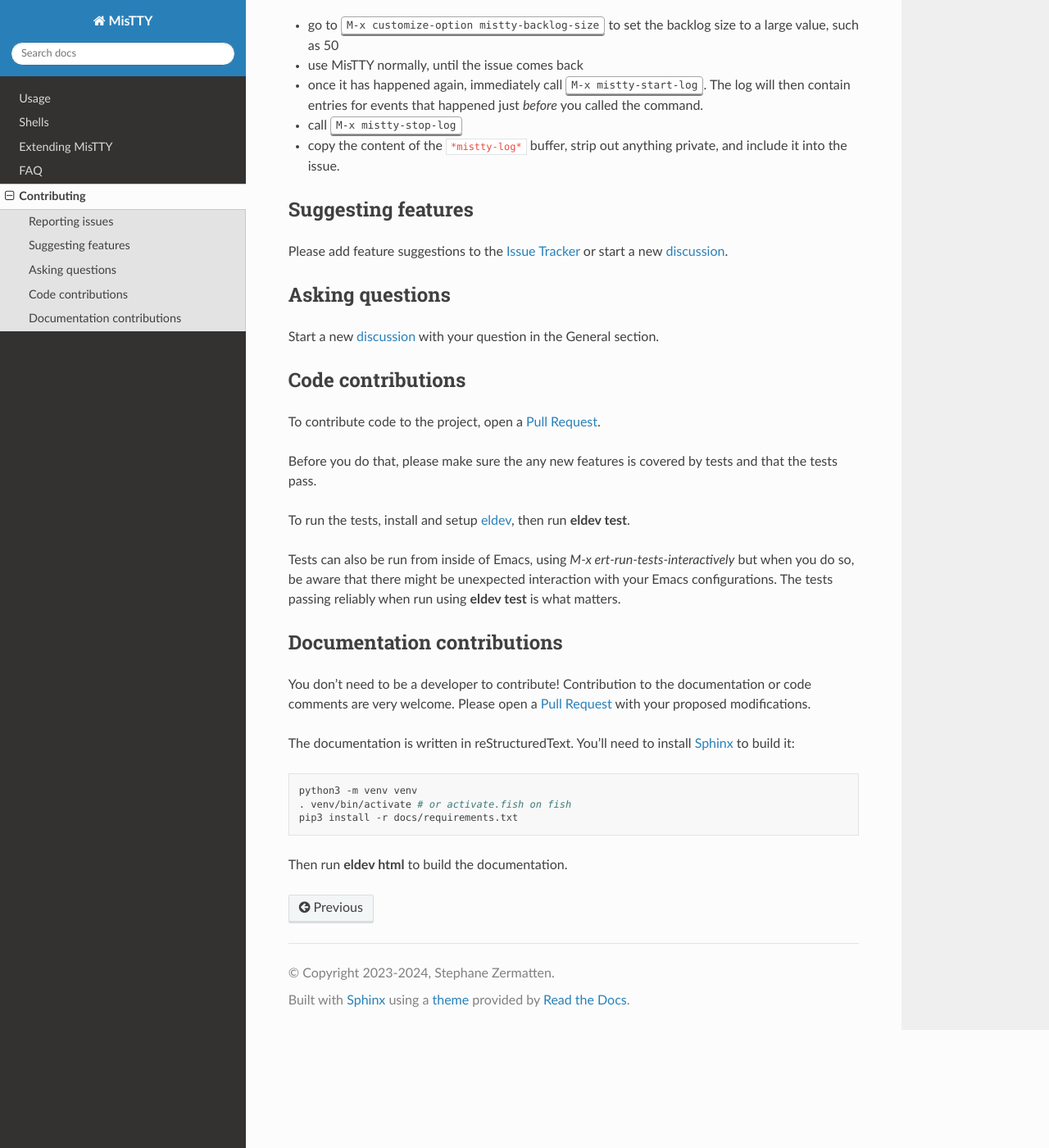
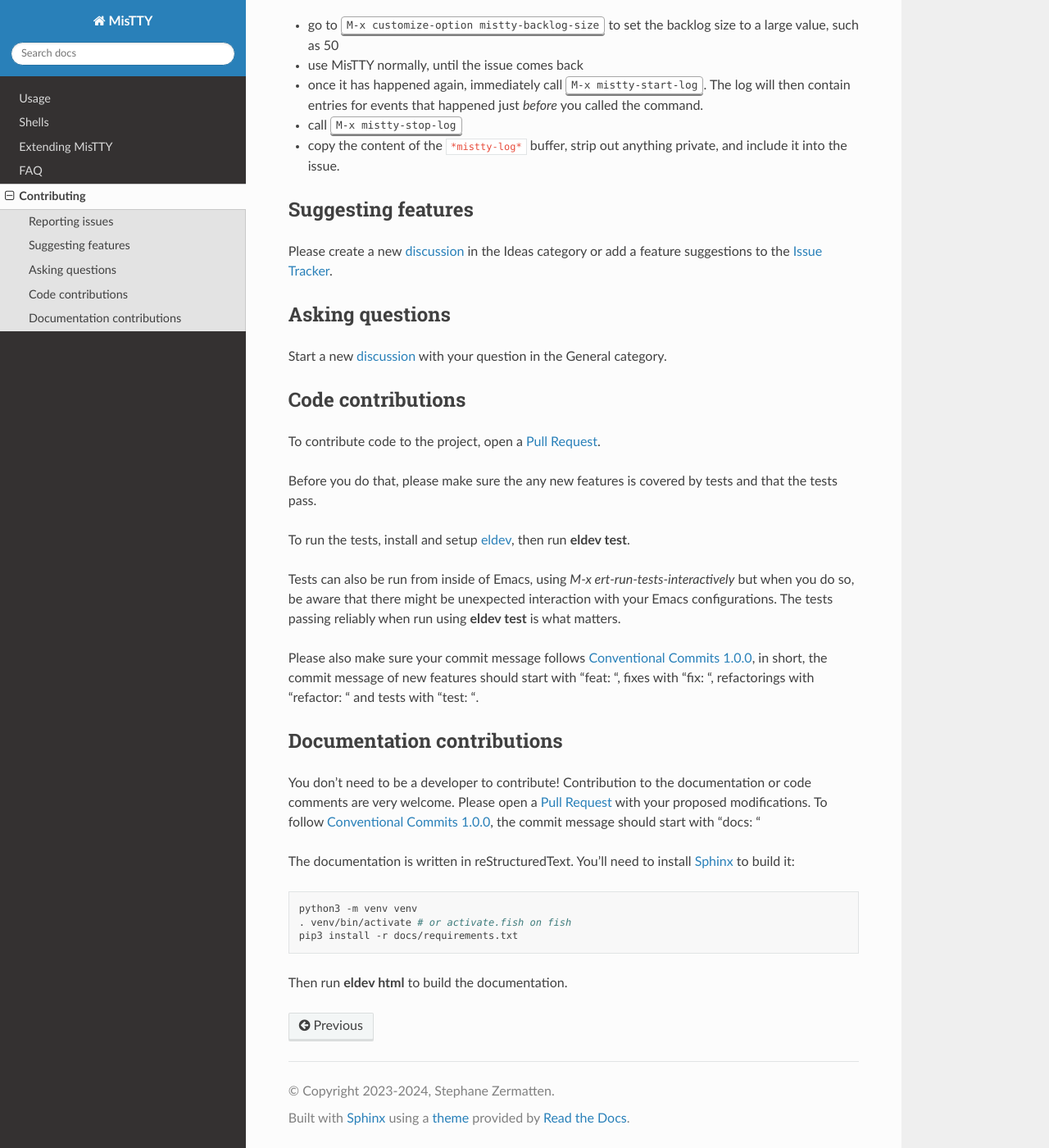
Before and after one commit to szermatt/mistty, a Sphinx documentation site: the page built from docs/source/contrib.rst, in a window 1280 px wide and 1400 px high, scrolled down 778 px. Shown: the whole window at 82% size. Built offline with Sphinx 7.4.7 and the Read the Docs theme 3.1.0, drawn with Linux system fonts in a browser that asks for light colours.

Commit message:
docs: Update contrib.rst: fix typos and mention conventional commit.

```diff
--- a/docs/source/contrib.rst
+++ b/docs/source/contrib.rst
@@ -56,12 +56,13 @@
 Suggesting features
 -------------------
 
-Please add feature suggestions to the `Issue Tracker`_ or start a new `discussion`_.
+Please create a new `discussion`_ in the Ideas category or add a
+feature suggestions to the `Issue Tracker`_.
 
 Asking questions
 ----------------
 
-Start a new `discussion`_ with your question in the General section.
+Start a new `discussion`_ with your question in the General category.
 
 Code contributions
 ------------------
@@ -80,6 +81,12 @@
 tests passing reliably when run using :command:`eldev test` is what
 matters.
 
+Please also make sure your commit message follows `Conventional
+Commits 1.0.0 <https://www.conventionalcommits.org/en/v1.0.0/>`_, in
+short, the commit message of new features should start with "feat: ",
+fixes with "fix: ", refactorings with "refactor: " and tests with
+"test: ".
+
 .. _eldev: https://github.com/emacs-eldev/eldev
 
 Documentation contributions
@@ -87,7 +94,9 @@
 
 You don't need to be a developer to contribute! Contribution to the
 documentation or code comments are very welcome. Please open a `Pull
-Request`_ with your proposed modifications.
+Request`_ with your proposed modifications. To follow `Conventional
+Commits 1.0.0 <https://www.conventionalcommits.org/en/v1.0.0/>`_, the
+commit message should start with "docs: "
 
 The documentation is written in reStructuredText. You'll need to
 install `Sphinx <https://www.sphinx-doc.org>`_ to build it:
```
Also changed, not shown: 1 other file.
